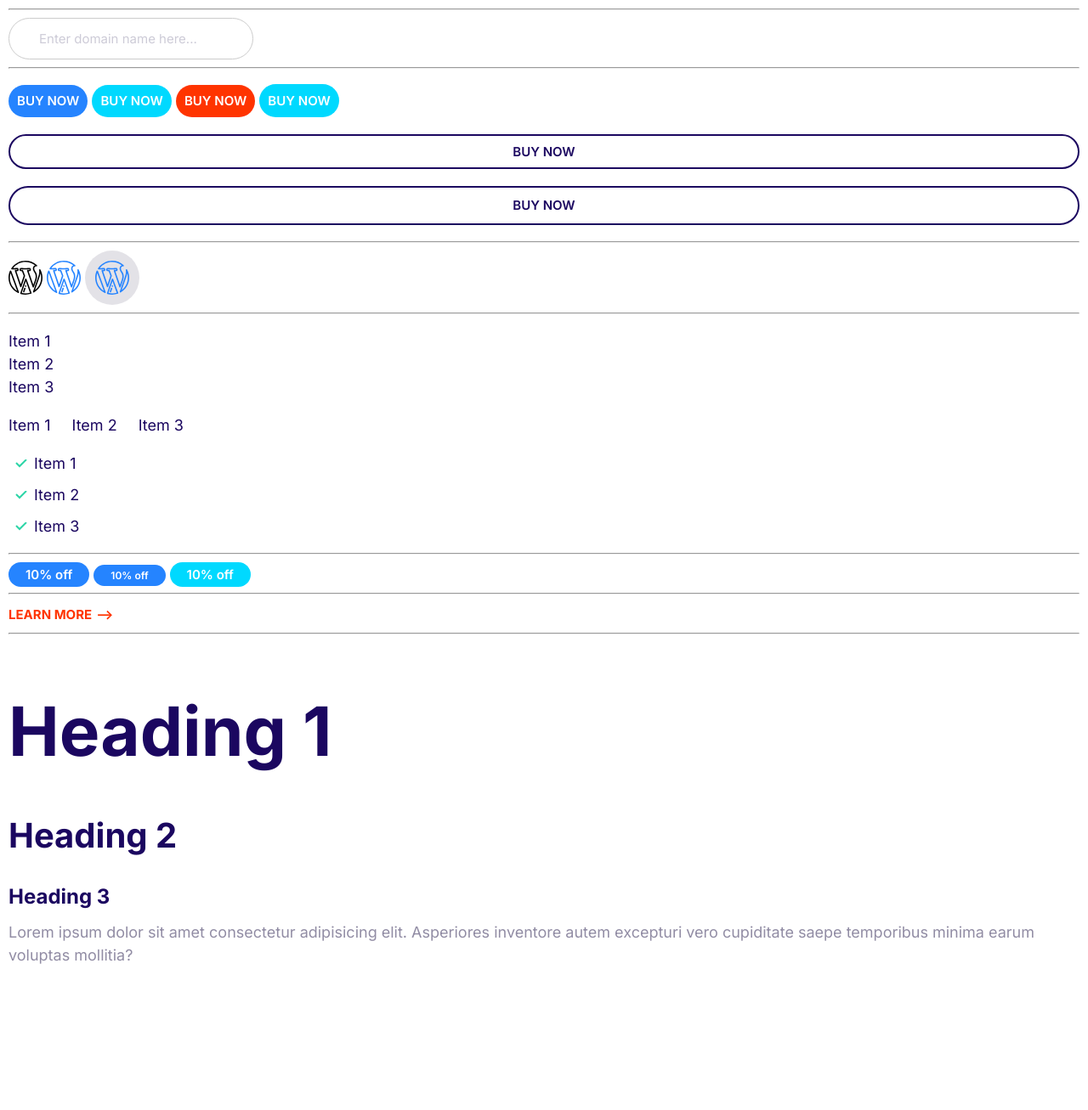
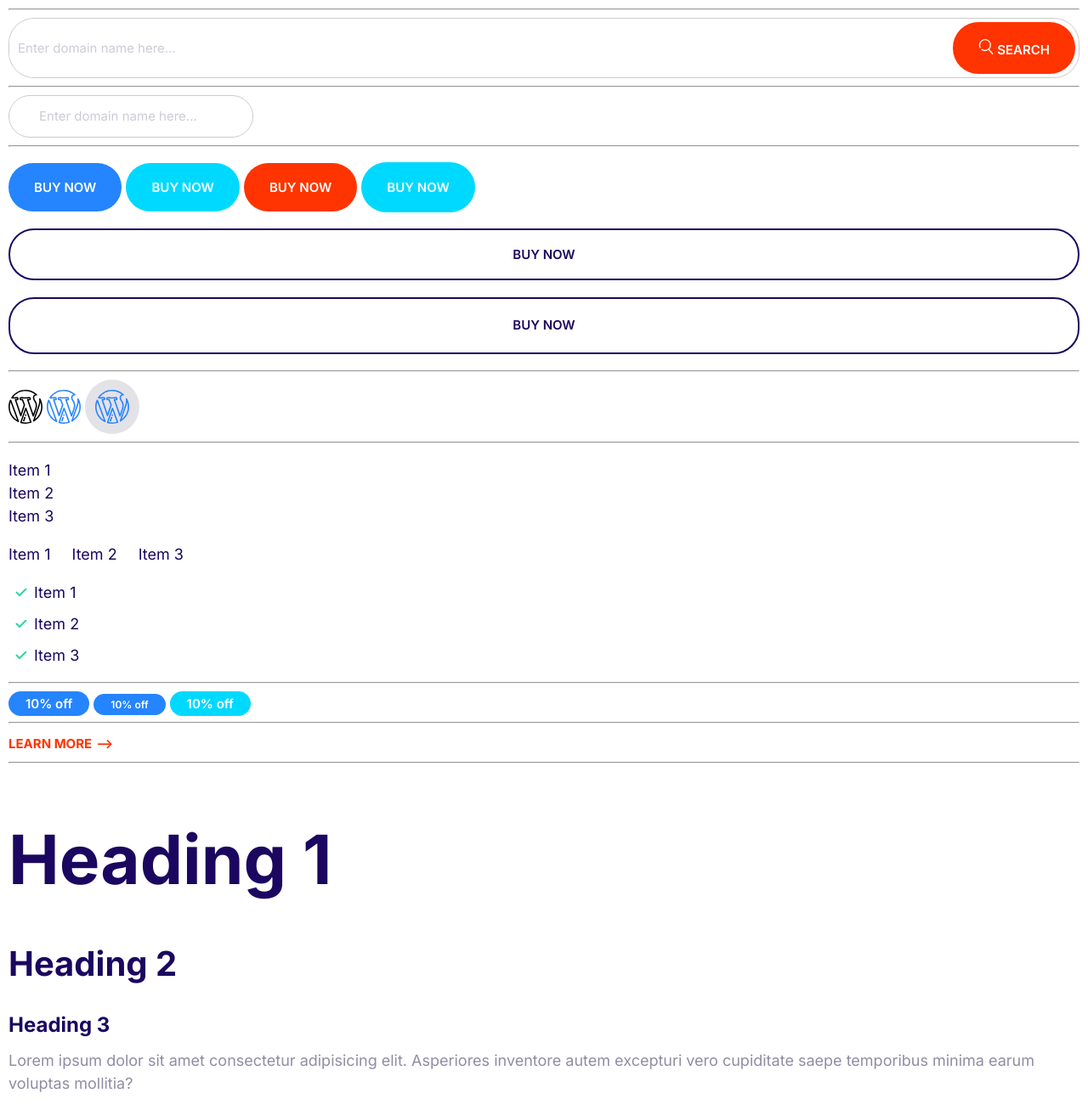
Before and after one commit to pesekt1/html-css-3, a PHP site: page / in a window 1280 px wide. Shown: the whole page at 85% size. Before the commit the page ends 1135 px from the top, so only its background shows below. Run offline with PHP 8.4, Linux system fonts and the light colour scheme.

Commit message:
input group

```diff
--- a/css/styles.css
+++ b/css/styles.css
@@ -5,6 +5,8 @@
   --color-accent: #ff3400;
   --color-headings: #1b0760;
   --color-body: #918ca4;
+  --color-border: #ccc;
+  --border-radius: 30px;
 }
 
 /********************** properties for all elements *******************/
@@ -188,13 +190,13 @@ a {
 /*********************** buttons ******************************/
 
 .btn {
-  border-radius: 3.8rem;
+  border-radius: var(--border-radius);
   border: none;
   cursor: pointer;
   font-size: 1.8rem;
   font-weight: 600;
   margin: 1rem 0;
-  padding: 1rem 1rem;
+  padding: 2rem 3rem;
   text-align: center;
   text-transform: uppercase;
   white-space: nowrap;
@@ -243,6 +245,10 @@ a {
   color: #fff;
 }
 
+/* .btn--search::before {
+  content: "🔎 ";
+} */
+
 @media screen and (min-width: 1024px) {
   .btn {
     font-size: 1.5rem;
@@ -252,8 +258,8 @@ a {
 /*********************** Inputs *************************/
 
 .input {
-  border-radius: 30px;
-  border: solid 1px #ccc;
+  border-radius: var(--border-radius);
+  border: solid 1px var(--color-border);
   color: var(--color-headings);
   font-size: 2rem;
   outline: 0;
@@ -269,3 +275,27 @@ a {
     font-size: 1.5rem;
   }
 }
+
+/*********************** Input groups ****************************/
+
+.input-group {
+  display: flex;
+  border: solid 1px var(--color-border);
+  border-radius: var(--border-radius);
+}
+
+.input-group .input {
+  border: none;
+  flex-grow: 1;
+  padding: 1.5rem 1rem;
+}
+
+.input-group .btn {
+  margin: 4px;
+}
+
+.input-group .icon {
+  width: 1.8rem;
+  height: 1.8rem;
+  fill: #fff;
+}
--- a/index.html
+++ b/index.html
@@ -15,6 +15,22 @@
     <link rel="stylesheet" href="css/styles.css" />
   </head>
   <body>
+    <hr />
+
+    <div class="input-group">
+      <input
+        type="text"
+        class="input"
+        placeholder="Enter domain name here..."
+      />
+      <button class="btn btn--accent btn--search">
+        <svg class="icon icon--primary">
+          <use xlink:href="images/sprite.svg#search"></use>
+        </svg>
+        Search
+      </button>
+    </div>
+
     <hr />
 
     <input type="text" class="input" placeholder="Enter domain name here..." />
```
Also changed, not shown: components/input-group.html (added, +9 -0 lines).
